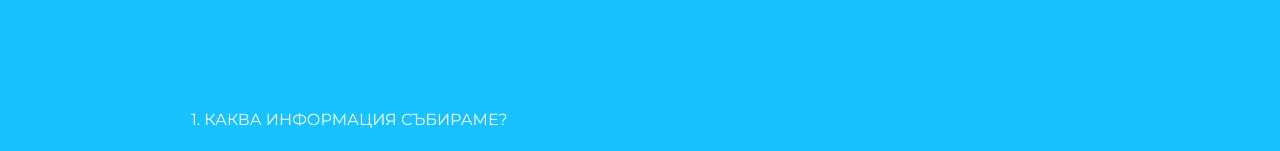
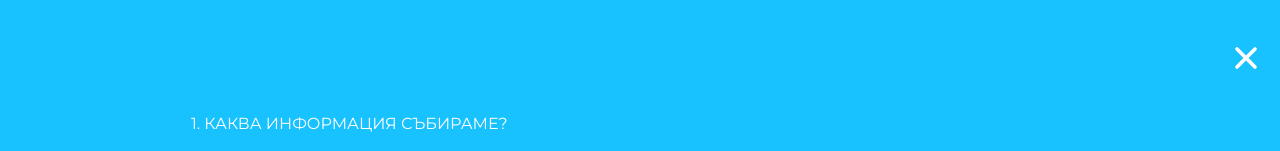
Before and after one commit to StroverIT/Strover, a Next.js app: page /privacy-policy in a window 1280 px wide. Both pictures are taken after a click on the element "Съдържание". Shown: the top 151 px of the page. Built offline with nearby package versions, Linux system fonts and the light colour scheme; a web font is replaced by a local one.

Commit message:
fixing closing and scrolling bug

```diff
--- a/components/otherPagesNav/Links.js
+++ b/components/otherPagesNav/Links.js
@@ -75,11 +75,17 @@ export default function Links({ data }) {
                 clipPath: "polygon(50% 0,50% 0,50% 100%, 50% 100%)",
               },
             }}
-            className="absolute top-0 left-0 z-50 w-screen h-screen bg-primaryBlue-200  overflow-auto"
+            className="absolute top-0 left-0 z-50 w-screen h-screen overflow-auto bg-primaryBlue-200"
           >
-            <div className="lg:container max-lg:px-10 relative  lg:h-full">
+            <div className="relative lg:container max-lg:px-10 ">
+              <div
+                className="absolute right-0 hidden text-4xl cursor-pointer lg:block top-10"
+                onClick={() => setOpen(false)}
+              >
+                <HiX />
+              </div>
               <div className="h-full flex-center ">
-                <ul className="py-28 flex flex-col gap-y-4">
+                <ul className="flex flex-col py-28 gap-y-4">
                   {data.map((data, index) => {
                     return (
                       <li key={data.key}>
```
